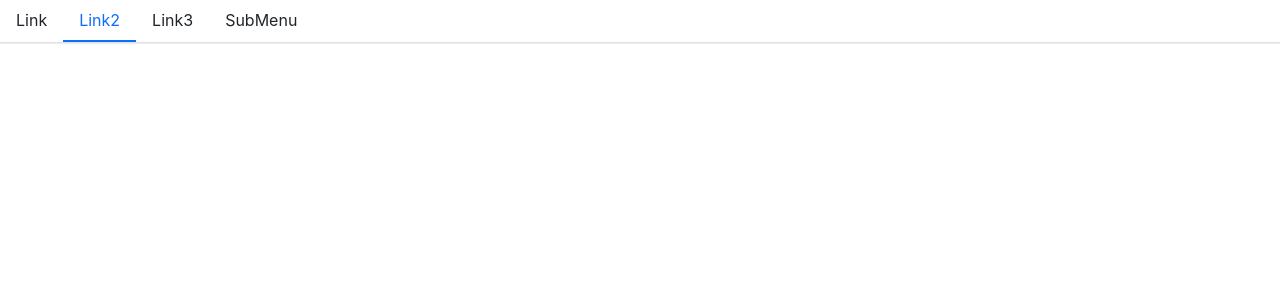
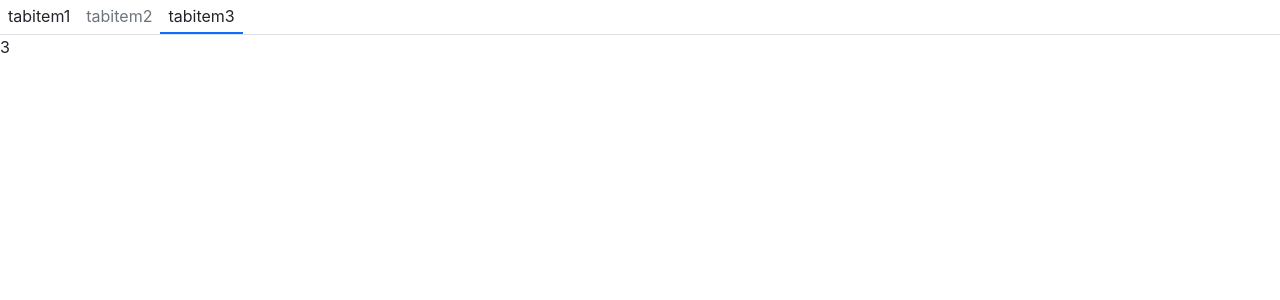
Before and after one commit to f641753527/antd--pj, a React (Create React App) app: page / in a window 1280 px wide. Shown: the top 300 px of the page. Built offline with nearby package versions, Linux system fonts and the light colour scheme.

Commit message:
feat(tabs): Tabs组件封装

```diff
--- a/src/App.tsx
+++ b/src/App.tsx
@@ -1,20 +1,20 @@
 import React from 'react';
-import Menu, { MenuItem, SubMenu } from './packages/Menu';
+// import Menu, { MenuItem, SubMenu } from './packages/Menu';
+import Tabs, { TabItem } from './packages/Tabs/Tabs'
 
 function App() {
 
+  const handleChange = (i: number): boolean => {
+    return true
+  }
+
   return (
     <div className="App">
-      <Menu defauleIndex={2} mode={'horizontal'}>
-        <MenuItem index={1}>Link</MenuItem>
-        <MenuItem className={'menu-item-test2'} index={2} disabled>Link2</MenuItem>
-        <MenuItem index={3}>Link3</MenuItem>
-        <SubMenu  title={'SubMenu'}>
-          <MenuItem index={4}>Link4</MenuItem>
-          <MenuItem index={5}>Link5</MenuItem>
-        </SubMenu>
-        <li>123</li>
-      </Menu>
+      <Tabs defaultIndex={4} onChange={(i) => handleChange(i)}>
+        <TabItem tab={'tabitem1'} index={2}>1</TabItem>
+        <TabItem tab={'tabitem2'} disabled index={3}>2</TabItem>
+        <TabItem tab={'tabitem3'} index={4}>3</TabItem>
+      </Tabs>
     </div>
   );
 }
--- /dev/null
+++ b/src/packages/Tabs/TabItem.tsx
@@ -0,0 +1,31 @@
+import { FunctionComponent, useContext } from 'react'
+import useClassNames from '../../hooks/useClassNames'
+import { ITabItem } from './types'
+import { ActiveContext } from './Tabs'
+
+export * from './types'
+
+const TabItem: FunctionComponent<ITabItem> = ({ tab, index, disabled }) => {
+
+  const { activeIndex, onTabChange } = useContext(ActiveContext)
+
+
+  const classNames = useClassNames({ compDesc: 'tab-item', active: index === activeIndex, disabled })
+
+  const handleClick = (index: number) => {
+    if (disabled || index === activeIndex) return
+    onTabChange(index)
+  }
+
+
+
+  return (
+    <div className={classNames} onClick={() => handleClick(index)}>
+      { tab }
+    </div>
+  )
+}
+
+TabItem.displayName = 'TabItem'
+
+export default TabItem
--- /dev/null
+++ b/src/packages/Tabs/Tabs.tsx
@@ -0,0 +1,50 @@
+import { FunctionComponent, useState, createContext } from 'react'
+import useClassNames from '../../hooks/useClassNames'
+import { ITabs, IActiveContext } from './types'
+import useRenderChildren from './hooks/useRenderChildren'
+import useActiveChildComp from './hooks/useActiveChildComp'
+
+export * from './types'
+export { default as TabItem } from './TabItem'
+
+export const ActiveContext = createContext<IActiveContext>({ activeIndex: 0,  onTabChange: (i: number) => {} })
+
+
+const Tabs: FunctionComponent<ITabs> = ({ children, defaultIndex = 0, className ,  onChange }) => {
+  const [activeIndex, setActive] = useState(defaultIndex)
+  const classMames = useClassNames({ compDesc: 'tabs', nativeClasses: className })
+
+  const childNodes = useRenderChildren(children)
+
+  const activeComp = useActiveChildComp(children, activeIndex)
+
+  const handleTabClick = (index: number) => {
+    if (onChange) {
+      const res: boolean = onChange(index)
+      if (!res) return
+    }
+    setActive(index)
+  }
+
+
+  const activeState: IActiveContext = {
+    activeIndex,
+    onTabChange: handleTabClick
+  }
+
+  return (
+    <ActiveContext.Provider value={ activeState }>
+      <div className={ classMames }>
+        <div className={'tabs--header'}>
+          { childNodes }
+        </div>
+        <div className={'tabs--body'}>
+          {activeComp}
+        </div>
+      </div>
+    </ActiveContext.Provider>
+
+  )
+}
+
+export default Tabs
--- /dev/null
+++ b/src/packages/Tabs/_index.scss
@@ -0,0 +1,17 @@
+.tabs{
+  .tabs--header{
+    display: flex;
+    border-bottom: $btn-border-width solid $border-color;
+    .tab-item{
+      padding: $btn-padding-y-sm $btn-padding-x-sm;
+      cursor: pointer;
+      &.is-active{
+        border-bottom: $menu-item-active-border-width solid $primary;
+      }
+      &.is-disabled{
+        cursor: not-allowed;
+        color: $btn-link-disabled-color;
+      }
+    }
+  }
+}
--- /dev/null
+++ b/src/packages/Tabs/hooks/useActiveChildComp.tsx
@@ -0,0 +1,14 @@
+import { Children, FunctionComponentElement, ReactNode } from 'react'
+import { ITabItem } from '../Tabs'
+
+export default function useRenderChildren(children: ReactNode, activeIndex: number) {
+  const childNodes = Children.toArray(children)
+    .map(child => child as FunctionComponentElement<ITabItem>)
+    .filter(child => child.type.displayName === 'TabItem')
+
+  if (!childNodes || !childNodes.length) return null
+
+  const activeNode = childNodes.find(v => v.props.index === activeIndex)
+
+  return activeNode ? activeNode.props.children : null
+}
--- /dev/null
+++ b/src/packages/Tabs/hooks/useRenderChildren.tsx
@@ -0,0 +1,14 @@
+import { Children, cloneElement, FunctionComponentElement, ReactNode } from 'react'
+import { ITabItem } from '../Tabs'
+
+export default function useRenderChildren(children: ReactNode) {
+  return Children.map(children, child => {
+    const ChildNode = child as FunctionComponentElement<ITabItem>
+    if (ChildNode.type.displayName === 'TabItem') {
+      const { index } = ChildNode.props
+      return cloneElement(ChildNode, { index })
+    } else {
+      console.warn('Incorrect child element')
+    }
+  })
+}
--- /dev/null
+++ b/src/packages/Tabs/types.tsx
@@ -0,0 +1,21 @@
+import { ReactNode } from "react";
+
+export type onTabChange = (index: number) => boolean
+
+export interface ITabs {
+  defaultIndex: number
+  onChange?: onTabChange
+  className?: string
+}
+
+export interface ITabItem {
+  index: number
+  disabled?: boolean
+  tab: ReactNode
+  children: ReactNode
+}
+
+export interface IActiveContext {
+  activeIndex: number
+  onTabChange: (index: number) => void
+}
--- a/src/styles/index.scss
+++ b/src/styles/index.scss
@@ -8,4 +8,6 @@
 
 @import '../packages/Alert/index';
 
-@import '../packages/Menu/index'
+@import '../packages/Menu/index';
+
+@import '../packages/Tabs/index'
```
Also changed, not shown: 1 other file (tests, documents, lock files or other folders).
